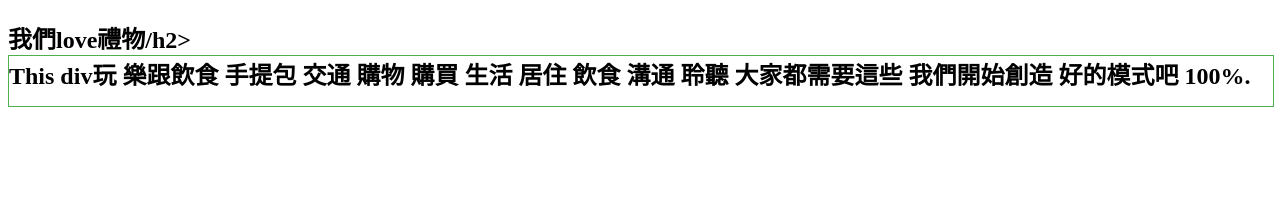
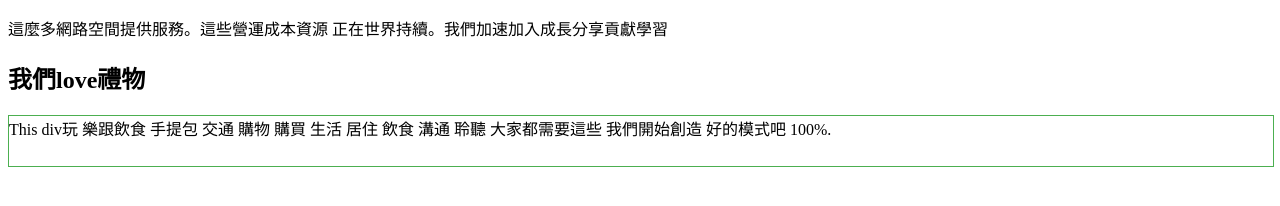
Before and after one commit to pann710/2924, a plain HTML site: page index.html in a window 1280 px wide. Drawn offline with Linux system fonts and the light colour scheme.

Commit message:
Update index.html

```diff
--- a/index.html
+++ b/index.html
@@ -13,8 +13,8 @@ div {
 </style>
 </head>
 <body>
-
-<h2>我們love禮物/h2>
+<p>這麼多網路空間提供服務。這些營運成本資源 正在世界持續。我們加速加入成長分享貢獻學習</p>
+<h2>我們love禮物</h2>
 
 <div>This div玩
   樂跟飲食
```
